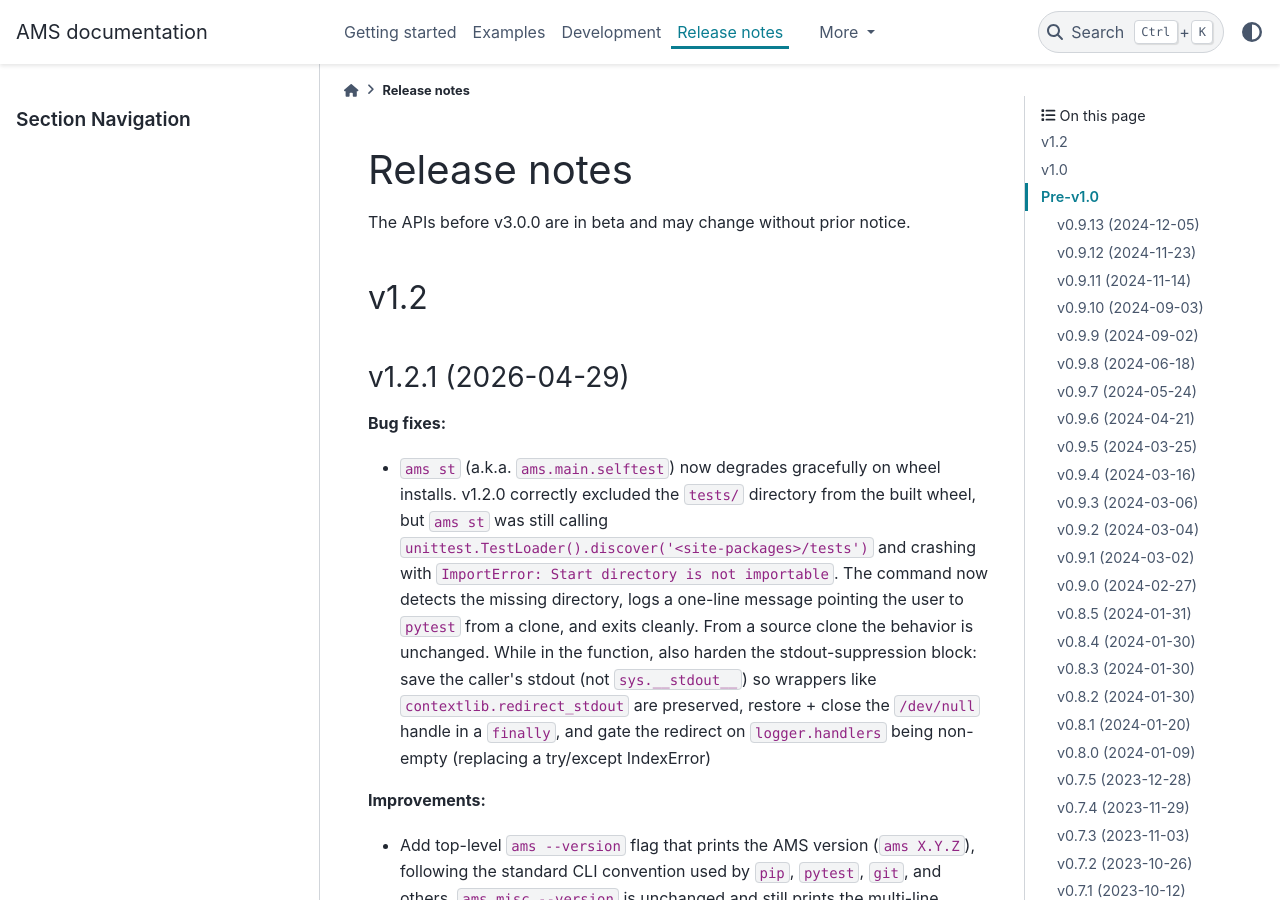
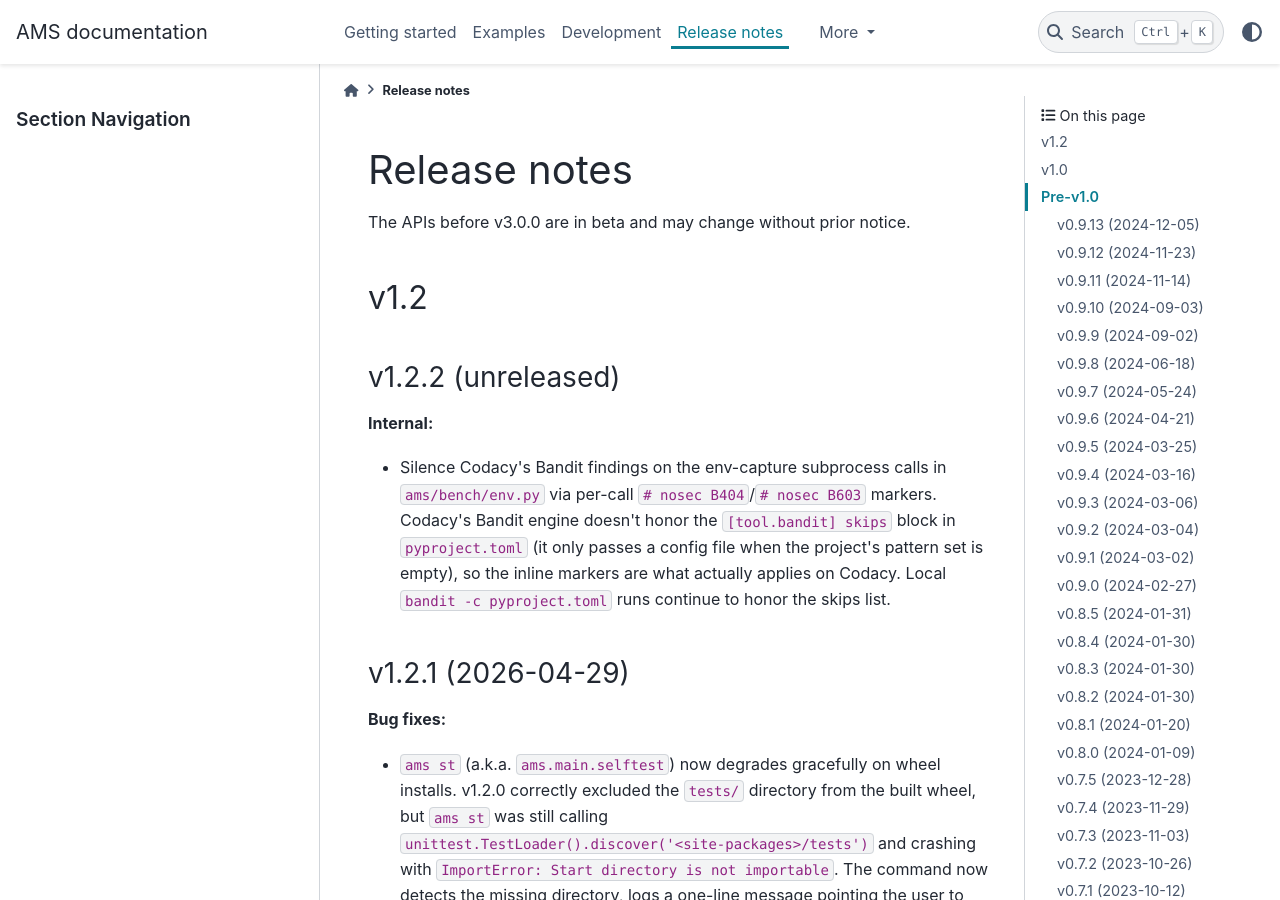
Before and after one commit to CURENT/ams, a Sphinx documentation site: the page built from docs/source/release-notes.rst, in a window 1280 px wide and 900 px high. Built offline with Sphinx 7.4.7 and the PyData theme 0.15.4, drawn with Linux system fonts in a browser that asks for light colours; pages that are not in the unit, such as notebooks, are missing from menus; the version number could not be read and is left out.

Commit message:
chore: silence Codacy Bandit findings via inline #nosec
Codacy's Bandit engine doesn't honor the [tool.bandit] skips block in
pyproject.toml — codacy-bandit only passes a config file to bandit when
the project's pattern set is empty, and AMS leaves the default Codacy
patterns enabled. The 4 Bandit findings on PR #228 (3x B603 + 1x B404
on ams/bench/env.py) surfaced despite the skips list.

Add per-call # nosec markers at the env-capture subprocess sites — env
capture only uses literal argv with no untrusted input. Local
`bandit -c pyproject.toml` runs continue to honor the skips list.

Update the [tool.bandit] comment in pyproject.toml to drop the
incorrect "Codacy honors this section" claim.

Co-Authored-By: Claude Opus 4.7 (1M context) <noreply@anthropic.com>

```diff
--- a/docs/source/release-notes.rst
+++ b/docs/source/release-notes.rst
@@ -8,6 +8,19 @@ The APIs before v3.0.0 are in beta and may change without prior notice.
 
 v1.2
 ==========
+
+v1.2.2 (unreleased)
+----------------------
+
+**Internal:**
+
+- Silence Codacy's Bandit findings on the env-capture subprocess calls
+  in ``ams/bench/env.py`` via per-call ``# nosec B404``/``# nosec B603``
+  markers. Codacy's Bandit engine doesn't honor the
+  ``[tool.bandit] skips`` block in ``pyproject.toml`` (it only passes a
+  config file when the project's pattern set is empty), so the inline
+  markers are what actually applies on Codacy. Local ``bandit -c
+  pyproject.toml`` runs continue to honor the skips list.
 
 v1.2.1 (2026-04-29)
 ----------------------
```
Also changed, not shown: pyproject.toml (+8 -1 lines), 1 other file.
